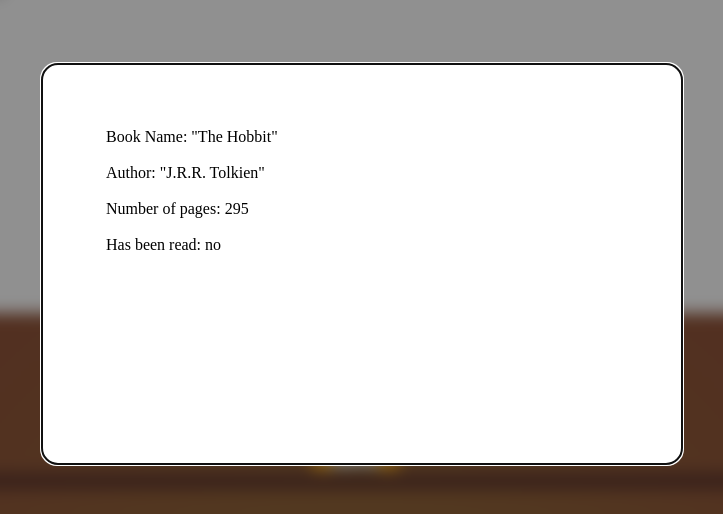
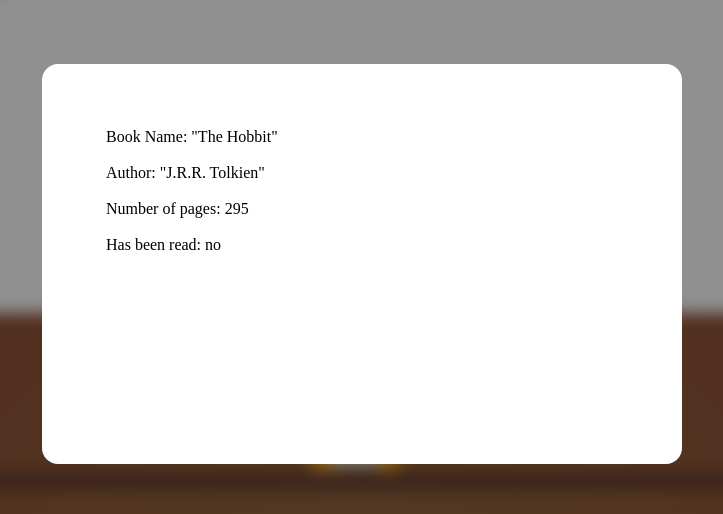
Before and after one commit to rins6618/library, a plain HTML site: page index.html in a window 1280 px wide. Both pictures are taken after a click on the element 130 px from the left and 545 px from the top of the page. Shown: the part 136-650 px from the top of the page, 278-1001 px from the left. Drawn offline with Linux system fonts and the light colour scheme.

Commit message:
disabled outline on dialog

```diff
--- a/style.css
+++ b/style.css
@@ -43,6 +43,10 @@ li {
 .flex > * {
     border: 4px solid lime;
 } */
+
+dialog:focus {
+    outline: none;
+}
 
 
 .center {
```
